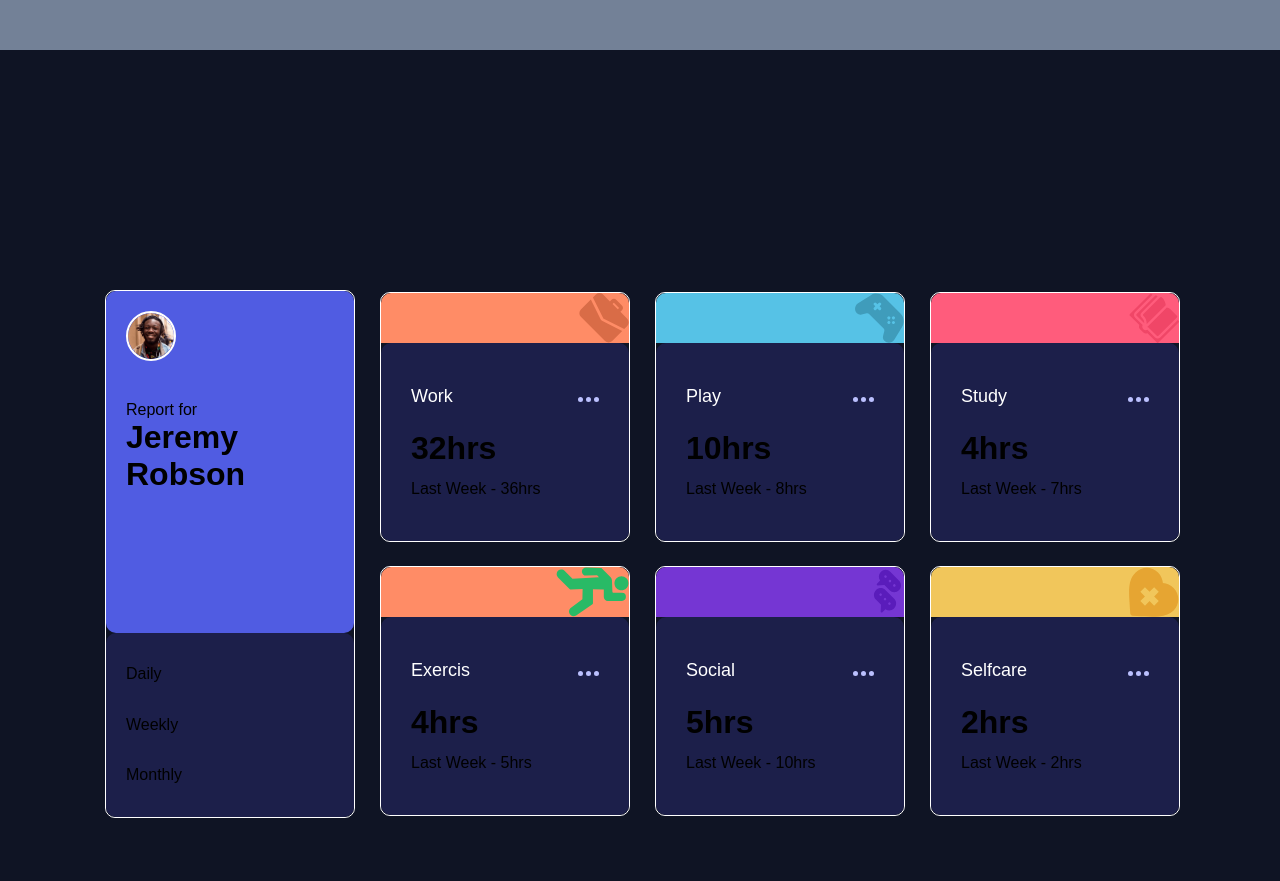
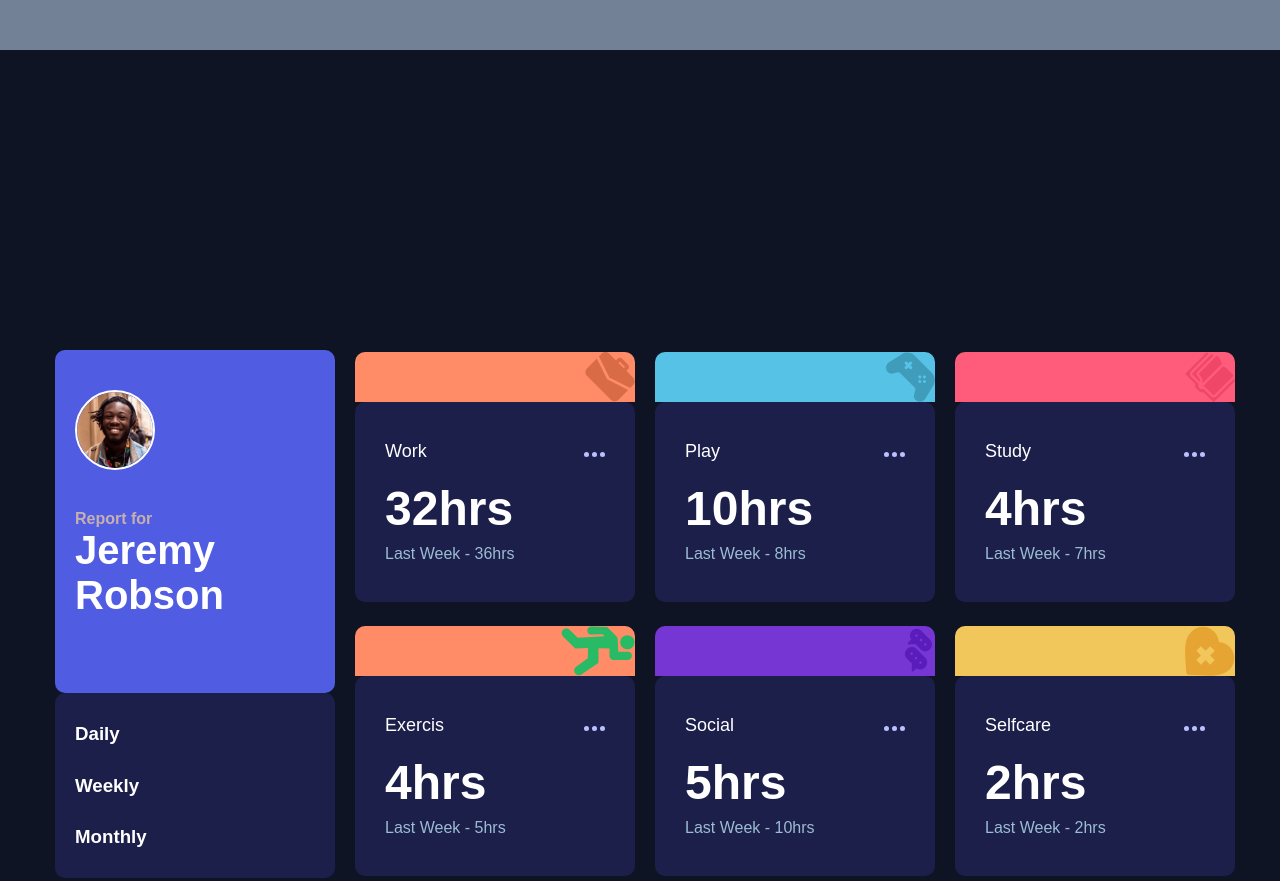
Before and after one commit to ecln30/DashBoard, a plain HTML site: page index.html in a window 1280 px wide. Shown: the top 881 px of the page. Drawn offline with Linux system fonts and the light colour scheme.

Commit message:
change color

```diff
--- a/index.html
+++ b/index.html
@@ -26,14 +26,14 @@
      <div class="card profile">
        <div class="card-top">
          <img class="pic" src="./images/image-jeremy.png" alt="">
-            <p class="report">Report for</p>
+            <h4 class="report">Report for</h4>
       <h1 class="name"><span>Jeremy</span><span> Robson</span></h1>
        </div>
 
        <div class="pro bottom">
-         <p>Daily</p>
-         <p>Weekly</p>
-         <p>Monthly</p>
+         <h3>Daily</h3>
+         <h3>Weekly</h3>
+         <h3>Monthly</h3>
        </div>
 
   </div>
--- a/main.js
+++ b/main.js
@@ -14,7 +14,7 @@
 // Switch between viewing Daily, Weekly, and Monthly stats
 
 
-
+const schedule
 
 
 
--- a/main.scss
+++ b/main.scss
@@ -39,7 +39,7 @@
     gap: 20px;
     justify-content: center;
     align-items: center;
-    padding: 240px 180px;
+    padding: 300px 180px;
 }
 
 .profile{
@@ -48,10 +48,11 @@
     border-radius: 10px;
 
     .pic{
-        width: 50px;
-        height: 50px;
+        width: 80px;
+        height: 80px;
         border: 2px solid white;
         border-radius: 50%;
+        margin-top: 20px;
     }
 
     .card-top {
@@ -64,6 +65,7 @@
 
         .report {
             margin-top: 40px;
+            color: rgb(197, 176, 176)
         }
 
     }
@@ -79,9 +81,8 @@
 
 .card{
 
-    width: 250px;
+    width: 280px;
     height: 250px;
-    border: 1px solid white;
     border-radius: 10px;
 
 }
@@ -94,6 +95,7 @@
 .top {
 
     height: 20%;
+    z-index: 10;
 }
 
 .bottom {
@@ -106,7 +108,6 @@
     overflow: hidden;
     border-radius: 10px ;
     padding: 30px;
-    z-index: -3;
 
     .active {
         display: flex;
@@ -159,3 +160,21 @@
     justify-content: flex-end;
 
 }
+
+.name{
+    font-size: 40px;
+    color: white;
+}
+
+h1{
+    color: white;
+    font-size: 3rem;
+}
+
+h3 {
+    color: white;
+}
+
+p {
+    color: rgb(156, 188, 212)
+}
```
Also changed, not shown: main.css, 1 other file.
